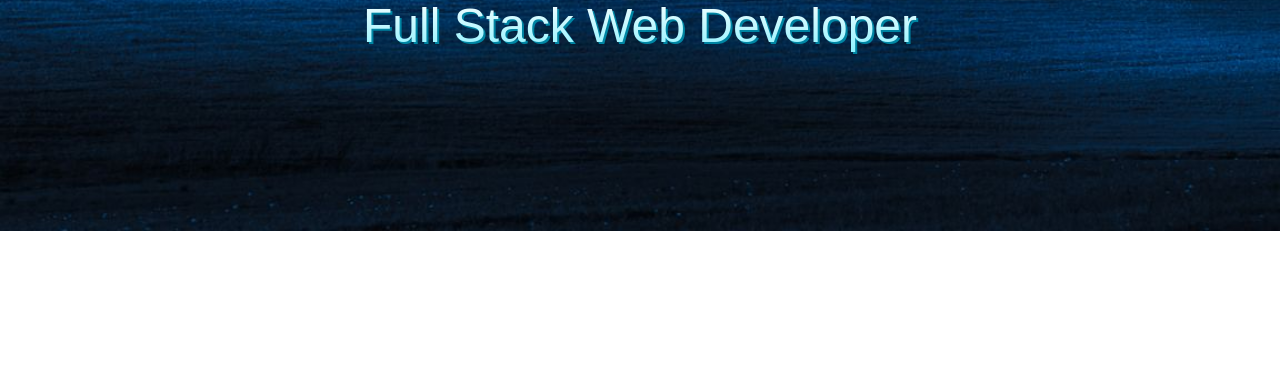
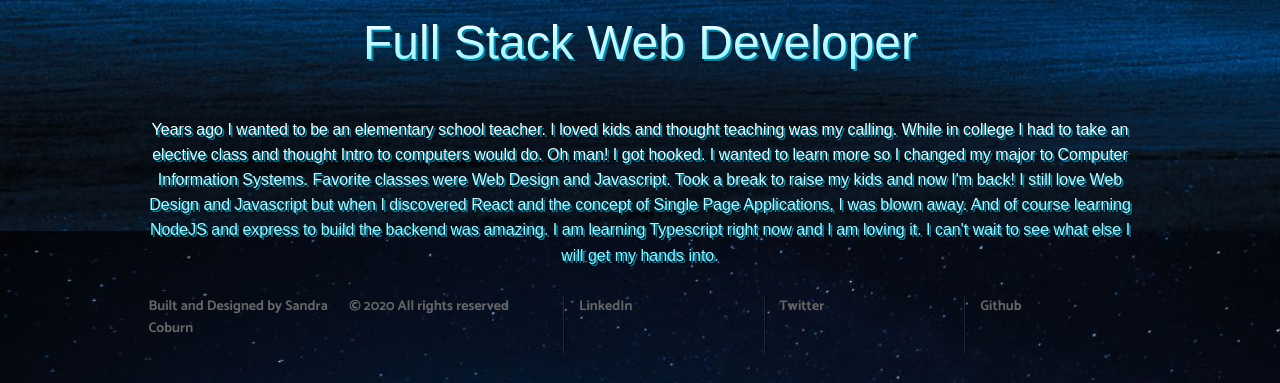
Before and after one commit to SandraCoburn/Portfolio, a React (Create React App) app in the folder portfolio/: page / in a window 1280 px wide. Shown: the part 569-952 px from the top of the page. Before the commit the page ends 800 px from the top, so only its background shows below. Built offline with nearby package versions, Linux system fonts and the light colour scheme.

Commit message:
Added footer

```diff
--- a/portfolio/public/index.html
+++ b/portfolio/public/index.html
@@ -3,6 +3,10 @@
   <head>
     <meta charset="utf-8" />
     <link rel="icon" href="%PUBLIC_URL%/favicon.ico" />
+    <script
+      src="https://kit.fontawesome.com/a314862cfc.js"
+      crossorigin="anonymous"
+    ></script>
     <meta name="viewport" content="width=device-width, initial-scale=1" />
     <meta name="theme-color" content="#000000" />
     <meta
--- a/portfolio/src/App.styles.js
+++ b/portfolio/src/App.styles.js
@@ -32,6 +32,60 @@ export const Wrapper = styled.div`
 
   > p {
     color: #fff;
+  }
+
+  .icon.brands:before {
+    font-family: 'Font Awesome 5 Brands';
+  }
+
+  .copyright {
+    display: grid;
+    grid-template-columns: repeat(5, 1fr);
+    color: #666;
+    font-size: 1rem;
+
+    list-style: none;
+    padding-left: 2%;
+    margin-bottom: 0;
+  }
+  .copyright div {
+    display: inline-block;
+    border-left: solid 1px rgba(0, 0, 0, 0.5);
+    box-shadow: -1px 0px 0px 0px rgba(255, 255, 255, 0.1);
+    padding: 0 0 0 1em;
+    margin: 0 0 0 1em;
+  }
+  .copyright div:first-child {
+    border: 0;
+    box-shadow: none;
+    padding-left: 0;
+    margin-left: 0;
+  }
+  .copyright a {
+    -moz-transition: color 0.2s ease-in-out;
+    -webkit-transition: color 0.2s ease-in-out;
+    -ms-transition: color 0.2s ease-in-out;
+    transition: color 0.2s ease-in-out;
+    color: inherit;
+  }
+  .copyright a:hover {
+    color: #777;
+  }
+
+  .copyright {
+    font-size: 1em;
+    margin: 0;
+  }
+
+  .copyright li {
+    display: block;
+    margin: 1em 0 0 0;
+    padding: 0;
+    box-shadow: none;
+    border-left: 0;
+  }
+  .copyright li:first-child {
+    margin-top: 0;
   }
   h1 {
     font-family: Playfair, 'Arial Narrow Bold', sans-serif;
@@ -70,11 +124,16 @@ export const Wrapper = styled.div`
     }
 
     justify-content: center;
-    h1,
-    h4 {
+    h1 {
       margin-top: 5%;
       font-size: 1rem;
       font-weight: 200;
+    }
+    h4 {
+      font-size: 0.75rem;
+      font-weight: 100;
+      text-align: center;
+      padding: 0 10%;
     }
   }
   @media screen and (max-width: 768px) {
@@ -93,6 +152,12 @@ export const Wrapper = styled.div`
       font-size: 1.5rem;
       font-weight: 200;
     }
+    h4 {
+      background-size: 50%;
+      font-size: 0.5rem;
+      font-weight: 100;
+      text-align: center;
+    }
     display: flex;
     align-items: center;
   }
--- /dev/null
+++ b/portfolio/src/Components/Home/Footer.js
@@ -0,0 +1,31 @@
+import React from 'react';
+const Footer = () => {
+  return (
+    <div className="copyright">
+      <p>Built and Designed by Sandra Coburn</p>
+      <p>&copy; 2020 All rights reserved</p>
+      <div>
+        <a
+          href="https://www.linkedin.com/in/sandra-borunda-coburn/"
+          className="icon brands fa-linkedin-in"
+        >
+          <span className="label"> LinkedIn</span>
+        </a>
+      </div>
+      <div>
+        <a href="https://twitter.com/home" className="icon brands fa-twitter">
+          <span className="label"> Twitter</span>
+        </a>
+      </div>
+      <div>
+        <a
+          href="https://github.com/SandraCoburn"
+          className="icon brands fa-github"
+        >
+          <span className="label"> Github</span>
+        </a>
+      </div>
+    </div>
+  );
+};
+export default Footer;
--- a/portfolio/src/Components/Home/Home.js
+++ b/portfolio/src/Components/Home/Home.js
@@ -1,8 +1,9 @@
 import React from 'react';
 import Picture from '../../assets/sandraProfile.jpg';
+import Footer from './Footer';
 
 import { Typography } from 'antd';
-import { SkillsWrapper } from './Home.styles';
+import { SkillsWrapper, AboutWrapper } from './Home.styles';
 
 import Skills from './Skills';
 const { Title } = Typography;
@@ -20,6 +21,22 @@ const Home = () => {
       </SkillsWrapper>
 
       <Title level={1}>Full Stack Web Developer </Title>
+      <AboutWrapper>
+        <h4>
+          Years ago I wanted to be an elementary school teacher. I loved kids
+          and thought teaching was my calling. While in college I had to take an
+          elective class and thought Intro to computers would do. Oh man! I got
+          hooked. I wanted to learn more so I changed my major to Computer
+          Information Systems. Favorite classes were Web Design and Javascript.
+          Took a break to raise my kids and now I'm back! I still love Web
+          Design and Javascript but when I discovered React and the concept of
+          Single Page Applications, I was blown away. And of course learning
+          NodeJS and express to build the backend was amazing. I am learning
+          Typescript right now and I am loving it. I can't wait to see what else
+          I will get my hands into.{' '}
+        </h4>
+      </AboutWrapper>
+      <Footer />
     </div>
   );
 };
--- a/portfolio/src/Components/Home/Home.styles.js
+++ b/portfolio/src/Components/Home/Home.styles.js
@@ -4,6 +4,10 @@ export const SkillsWrapper = styled.div`
   display: flex;
   padding: 2%;
   justify-content: space-around;
+`;
+export const AboutWrapper = styled.div`
+  text-alignment: center;
+  padding: 2%;
 `;
 export const ImgWrapper = styled.div`
   width: 300px;
--- a/portfolio/src/Components/Projects/ProjectList.js
+++ b/portfolio/src/Components/Projects/ProjectList.js
@@ -1,5 +1,5 @@
 import React from 'react';
-import { Col, Row } from 'antd';
+import { Row } from 'antd';
 import Project from './Project';
 import { ListWrapper } from './Project.styles';
 import { Projects } from '../../utils/projects';
```
Also changed, not shown: portfolio/src/App.js (+6 -6 lines).
